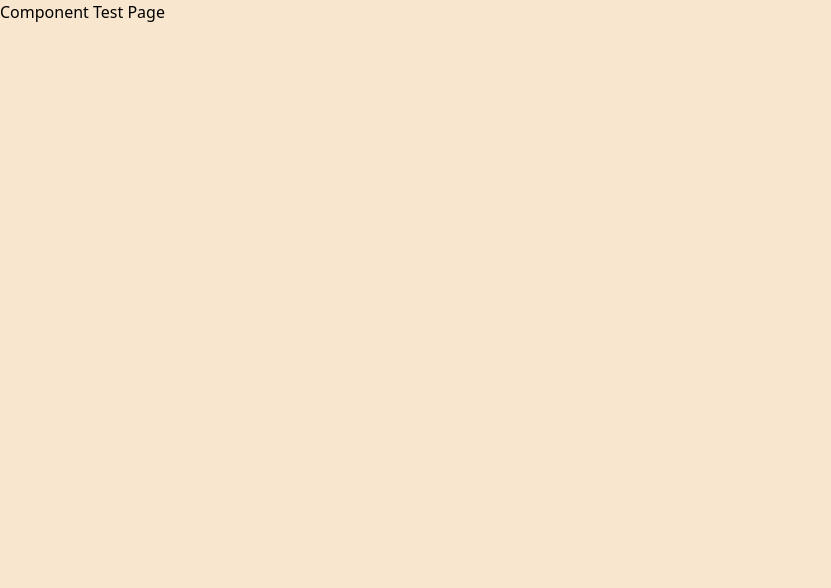
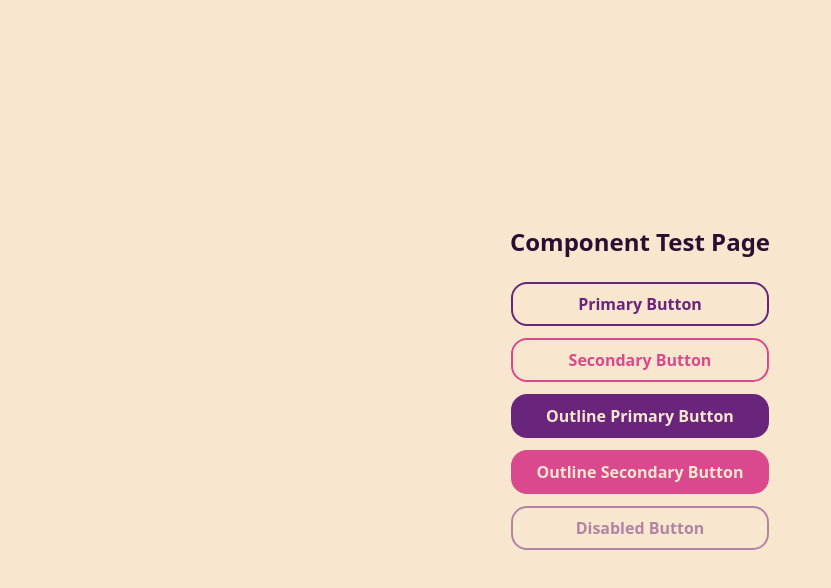
Before and after one commit to rakun256/oscar, a React (Vite) app: page /test in a window 1280 px wide. Shown: the top 588 px of the page, without its empty margins (0-831 px from the left). Built offline with nearby package versions, Linux system fonts and the light colour scheme; no server answers.

Commit message:
feat: implement Button component and update ComponentTest page with button examples

```diff
--- a/src/components/Button.jsx
+++ b/src/components/Button.jsx
@@ -0,0 +1,36 @@
+export default function Button({
+  children,
+  onClick,
+  type = "button",
+  variant = "primary",
+  disabled = false,
+  className = "",
+}) {
+  const baseStyle =
+    "border-2 px-6 py-2 rounded-2xl  font-semibold transition cursor-pointer";
+
+  const variants = {
+    primary: "border-primary text-primary hover:bg-primary hover:text-bg",
+    secondary:
+      "border-secondary text-secondary hover:bg-secondary hover:text-bg",
+    outline_primary:
+      "border-primary text-bg hover:bg-bg hover:text-primary bg-primary",
+    outline_secondary:
+      "border-secondary text-bg hover:bg-bg hover:text-secondary bg-secondary",
+  };
+
+  return (
+    <button
+      type={type}
+      onClick={onClick}
+      disabled={disabled}
+      className={`${baseStyle} ${variants[variant]} ${
+        disabled
+          ? "opacity-50 cursor-not-allowed! hover:bg-bg! hover:text-primary"
+          : ""
+      } ${className}`}
+    >
+      {children}
+    </button>
+  );
+}
--- a/src/pages/Test/ComponentTest.jsx
+++ b/src/pages/Test/ComponentTest.jsx
@@ -1,3 +1,31 @@
+import Button from "../../components/Button";
+import { useUI } from "../../context/UIContext";
+
 export default function ComponentTest() {
-  return <div>Component Test Page</div>;
+  const { notify } = useUI();
+
+  const handleClick = () => {
+    notify.success("Button clicked!");
+  };
+
+  return (
+    <div className="flex flex-col w-[100] min-h-[100vh] items-center justify-center">
+      <h1 className="text-text font-bold text-2xl ">Component Test Page</h1>
+      <div className="flex flex-col gap-3 p-6">
+        <Button onClick={handleClick}>Primary Button</Button>
+        <Button onClick={handleClick} variant="secondary">
+          Secondary Button
+        </Button>
+        <Button onClick={handleClick} variant="outline_primary">
+          Outline Primary Button
+        </Button>
+        <Button onClick={handleClick} variant="outline_secondary">
+          Outline Secondary Button
+        </Button>
+        <Button disabled variant="primary">
+          Disabled Button
+        </Button>
+      </div>
+    </div>
+  );
 }
```
